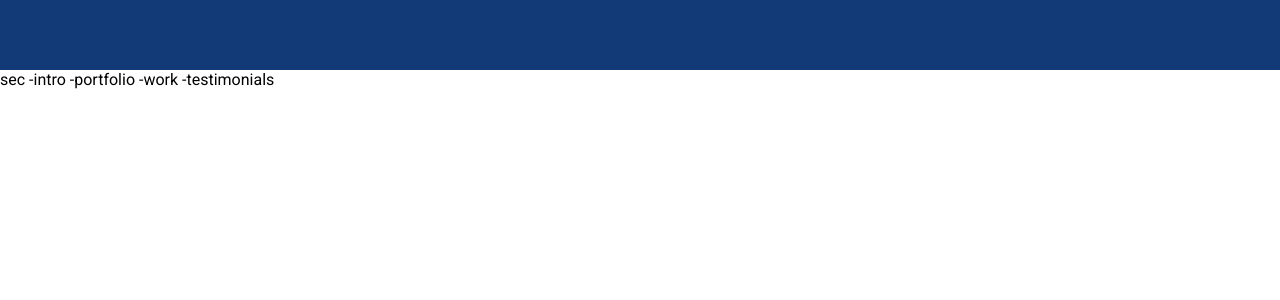
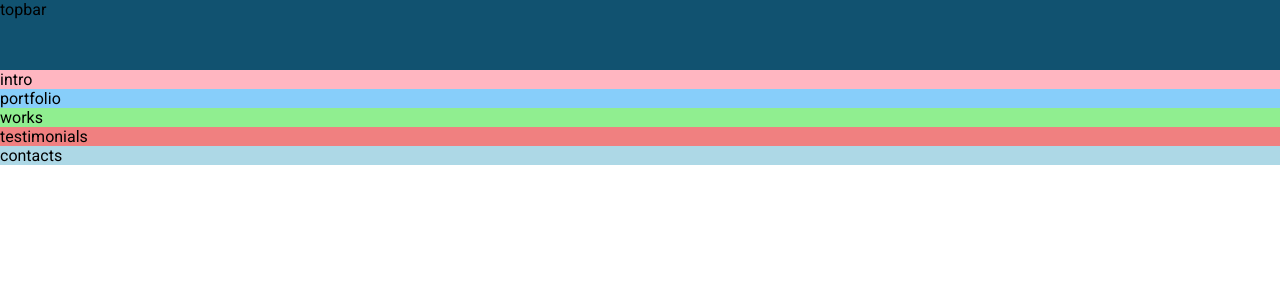
Before and after one commit to LoCodes/loren-cipriano-portfolio, a React (Create React App) app: page / in a window 1280 px wide. Shown: the top 300 px of the page. Built offline with nearby package versions, Linux system fonts and the light colour scheme.

Commit message:
imported components

```diff
--- a/src/App.js
+++ /dev/null
@@ -1,13 +0,0 @@
-import Topbar from "./components/topbar/Topbar";
-
-function App() {
-  return (
-    <div className="app">
-      <Topbar />
-      sec  -intro -portfolio -work -testimonials
-
-    </div>
-  ) ;
-}
-
-export default App;
--- /dev/null
+++ b/src/App.jsx
@@ -0,0 +1,27 @@
+import Topbar from "./components/topbar/Topbar";
+import Intro from "./components/intro/Intro"
+import Portfolio from "./components/portfolio/Portfolio"
+import Works from "./components/works/Works"
+import Testimonials from "./components/testimonials/Testimonials"
+import Contact from "./components/contact/Contact"
+
+
+function App() {
+  return (
+    <div className="app">
+      <Topbar />
+      {/* sec  -intro -portfolio -work -testimonials  */}
+
+      <div className="sections">
+        <Intro />
+        <Portfolio />
+        <Works />
+        <Testimonials />
+        <Contact />
+      </div>
+
+    </div>
+  ) ;
+}
+
+export default App;
--- a/src/components/contact/Contact.jsx
+++ b/src/components/contact/Contact.jsx
@@ -3,7 +3,7 @@
 function Contact() {
     return (
         <div className="contact">
-
+            contacts
         </div>
     )
 }
--- a/src/components/intro/Intro.jsx
+++ b/src/components/intro/Intro.jsx
@@ -1,9 +1,9 @@
-import './intro'
+import './intro.scss'
 
 export default function Intro() {
     return (
         <div className='intro'>
-
+            intro
         </div>
     )
 }
--- a/src/components/portfolio/Portfolio.jsx
+++ b/src/components/portfolio/Portfolio.jsx
@@ -1,9 +1,9 @@
-import './portfolio'
+import './portfolio.scss'
 
 export default function Portfolio() {
     return (
         <div className='portfolio'>
-
+            portfolio
         </div>
     )
 }
--- a/src/components/testimonials/testimonials.jsx
+++ b/src/components/testimonials/testimonials.jsx
@@ -1,9 +1,9 @@
-import './testimonials'
+import './testimonials.scss'
 
 export default function testimonials() {
     return (
         <div className="testimonials">
-
+            testimonials
         </div>
     )
 }
--- a/src/components/topbar/Topbar.jsx
+++ b/src/components/topbar/Topbar.jsx
@@ -3,7 +3,7 @@
 export default function Topbar() {
     return (
         <div className='topbar'>
-
+            topbar
         </div>
     )
 }
--- a/src/components/topbar/topbar.scss
+++ b/src/components/topbar/topbar.scss
@@ -1,5 +1,5 @@
 .topbar {
     width: 100%;
     height: 70px;
-    background-color: rgb(17, 58, 119);
+    background-color: rgb(17, 82, 112);
 }
--- a/src/components/works/Works.jsx
+++ b/src/components/works/Works.jsx
@@ -1,9 +1,9 @@
-import './works'
+import './works.scss'
 
 export default function Works() {
     return (
         <div className='works'>
-
+            works
         </div>
     )
 }
```
